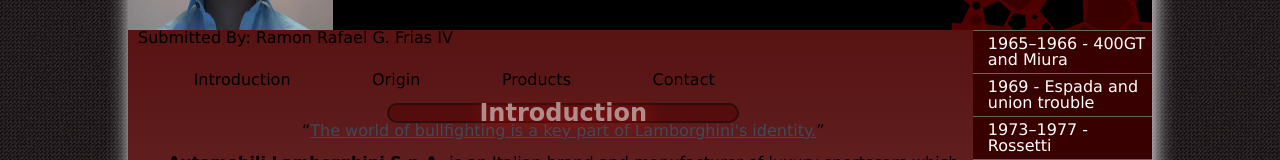
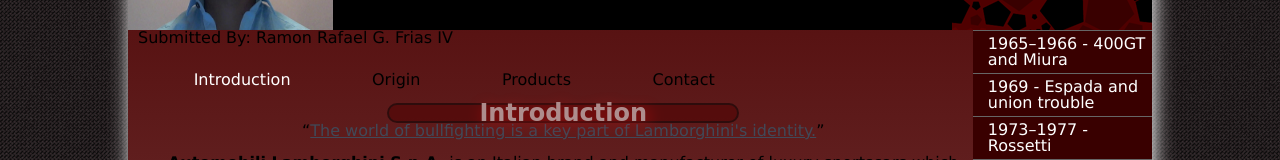
Before and after one commit to rfrias/DWS1, a plain HTML site: page Wk4/frias-ramonrafael-last-project/index.html in a window 1280 px wide. In both pictures the pointer is over the link "Introduction". Shown: the part 160-320 px from the top of the page. Drawn offline with Linux system fonts and the light colour scheme; a web font is replaced by a local one.

Commit message:
edited css sty;e seet for index.html

```diff
--- a/Wk4/frias-ramonrafael-last-project/css/style.css
+++ b/Wk4/frias-ramonrafael-last-project/css/style.css
@@ -166,6 +166,9 @@
 			background-color: yellow;
 			color: black;
 			}
+ul.nav2 a:hover, ul.nav2 a:active, ul.nav2 a:focus {
+			color: white;
+			}
 /*--------------------END OF NAVIGATIONS----------------------*/
 
 /*--------------------GALLERY----------------------*/
```
